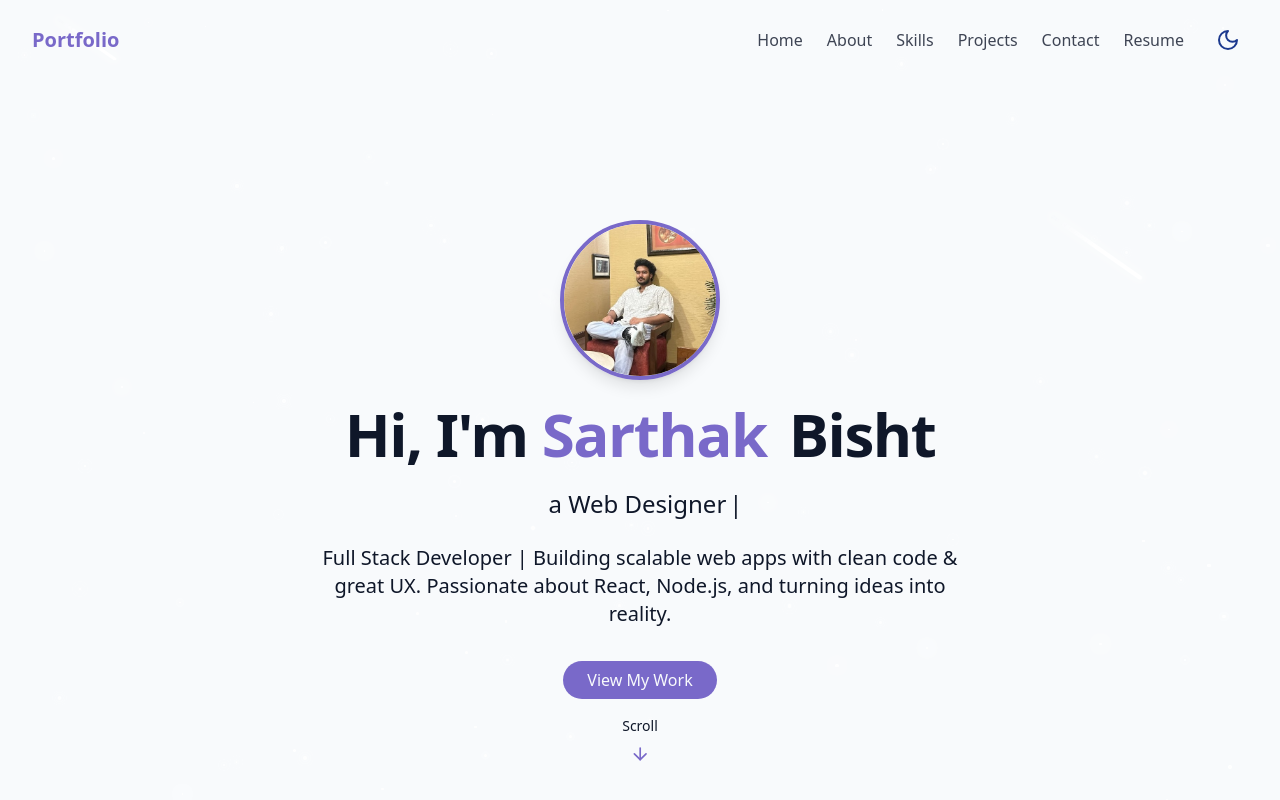
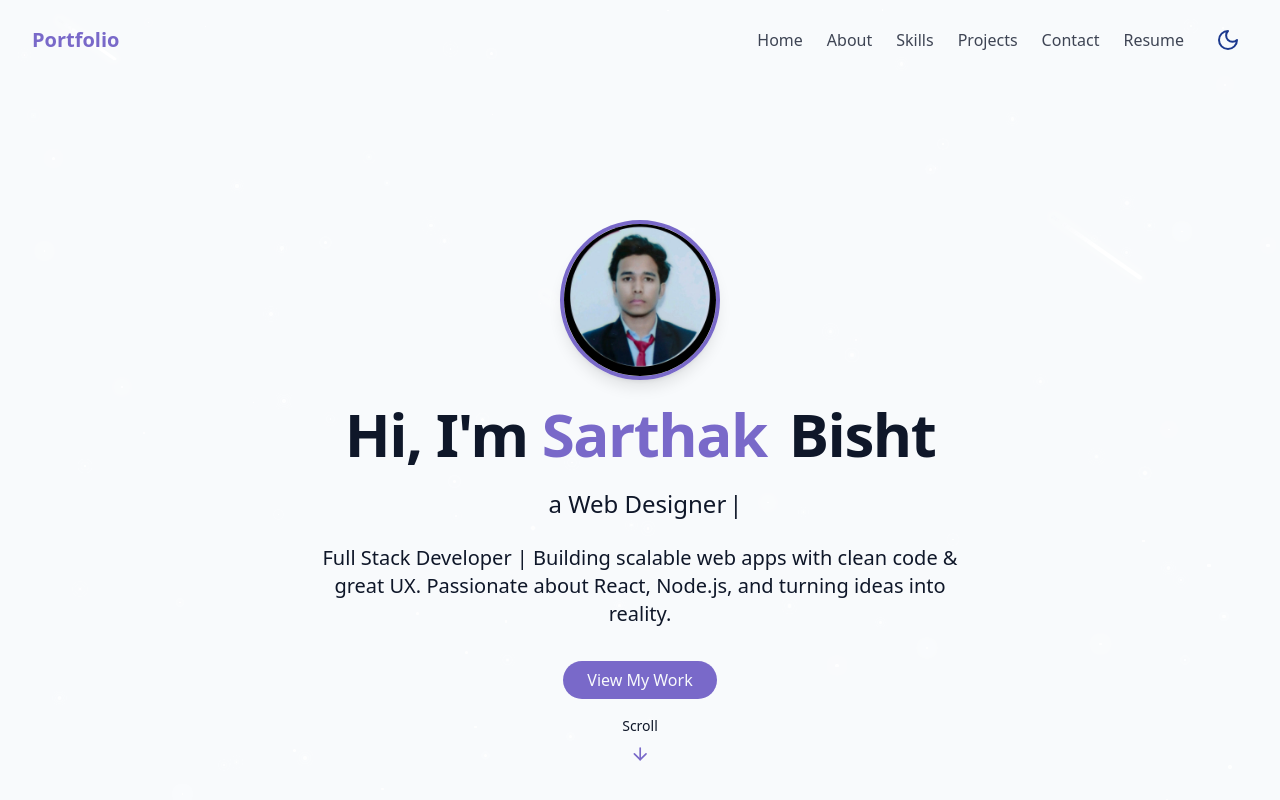
Before and after one commit to sarthakbisht80/portfolio-website, a React (Vite) app in the folder portfolio/: page / in a window 1280 px wide. Shown: the top 800 px of the page. Built offline with nearby package versions, Linux system fonts and the light colour scheme.

Commit message:
profile photo aded

```diff
--- a/portfolio/src/components/HeroSection.jsx
+++ b/portfolio/src/components/HeroSection.jsx
@@ -11,7 +11,7 @@ export const HeroSection = () => {
         <div className="space-y-6">
           <div className="flex justify-center">
             <img
-              src="/profile2.jpg"
+              src="/profile.jpeg"
               alt="Sarthak's profile"
               className="w-32 h-32 md:w-40 md:h-40 rounded-full object-cover border-4 border-primary shadow-lg opacity-0 animate-fade-in"
             />
```
